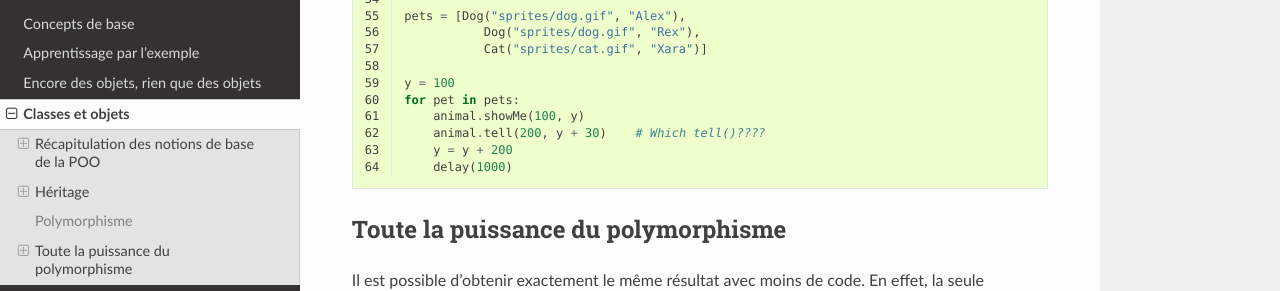
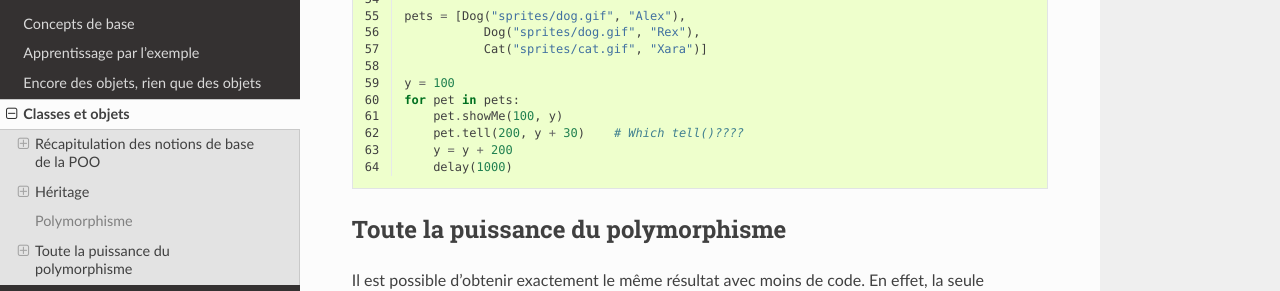
Before and after one commit to oci1517/oci-poo, a Sphinx documentation site: the page built from source/theorie/classes-et-objets.rst, in a window 1280 px wide and 900 px high, scrolled down 5964 px. Shown: the part 151-442 px from the top of the window. Built offline with Sphinx 7.4.7 and the Read the Docs theme 2.0.0, drawn with Linux system fonts in a browser that asks for light colours; pages that are not in the unit, such as notebooks, are missing from menus.

Commit message:
correction erreur dans le code pour le polymorphisme

```diff
--- a/source/theorie/classes-et-objets.rst
+++ b/source/theorie/classes-et-objets.rst
@@ -569,8 +569,8 @@ Questions
 
         y = 100
         for pet in pets:
-            animal.showMe(100, y)
-            animal.tell(200, y + 30)    # Which tell()????
+            pet.showMe(100, y)
+            pet.tell(200, y + 30)    # Which tell()????
             y = y + 200
             delay(1000)
 
```
